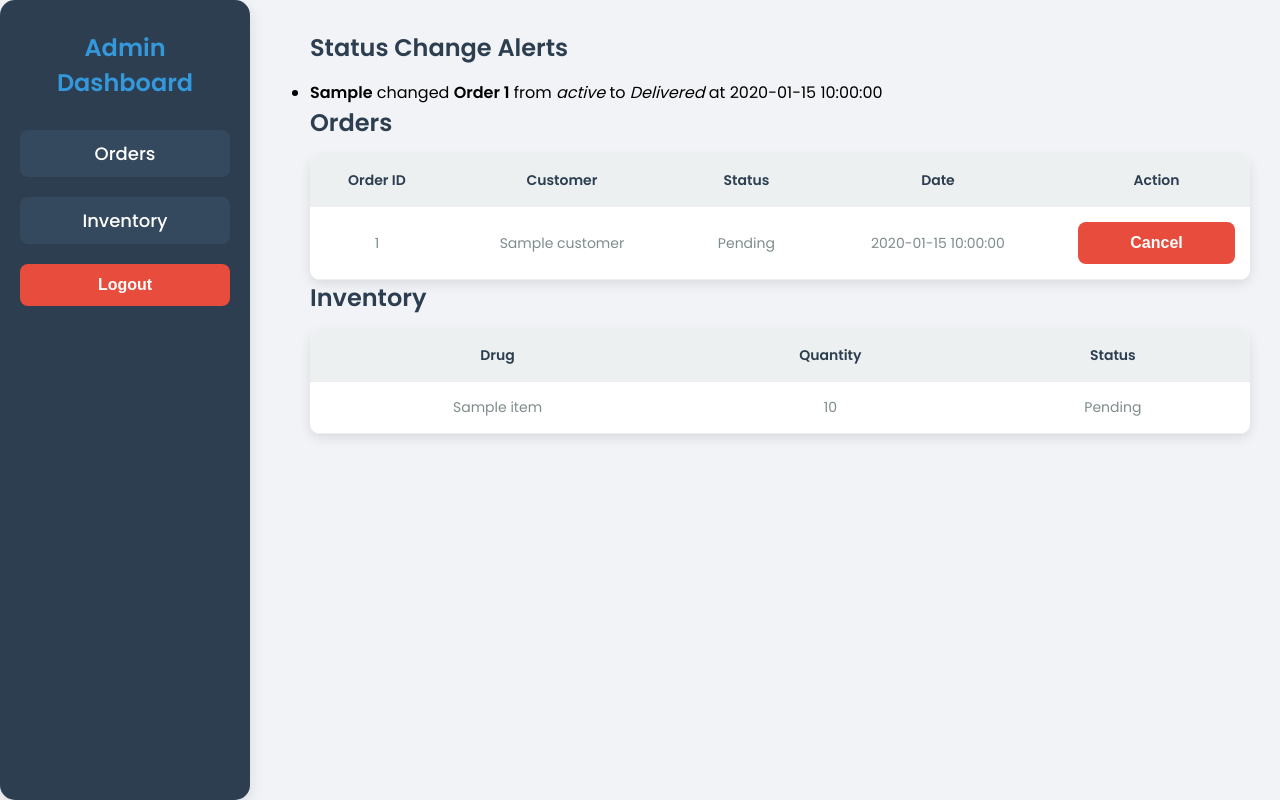
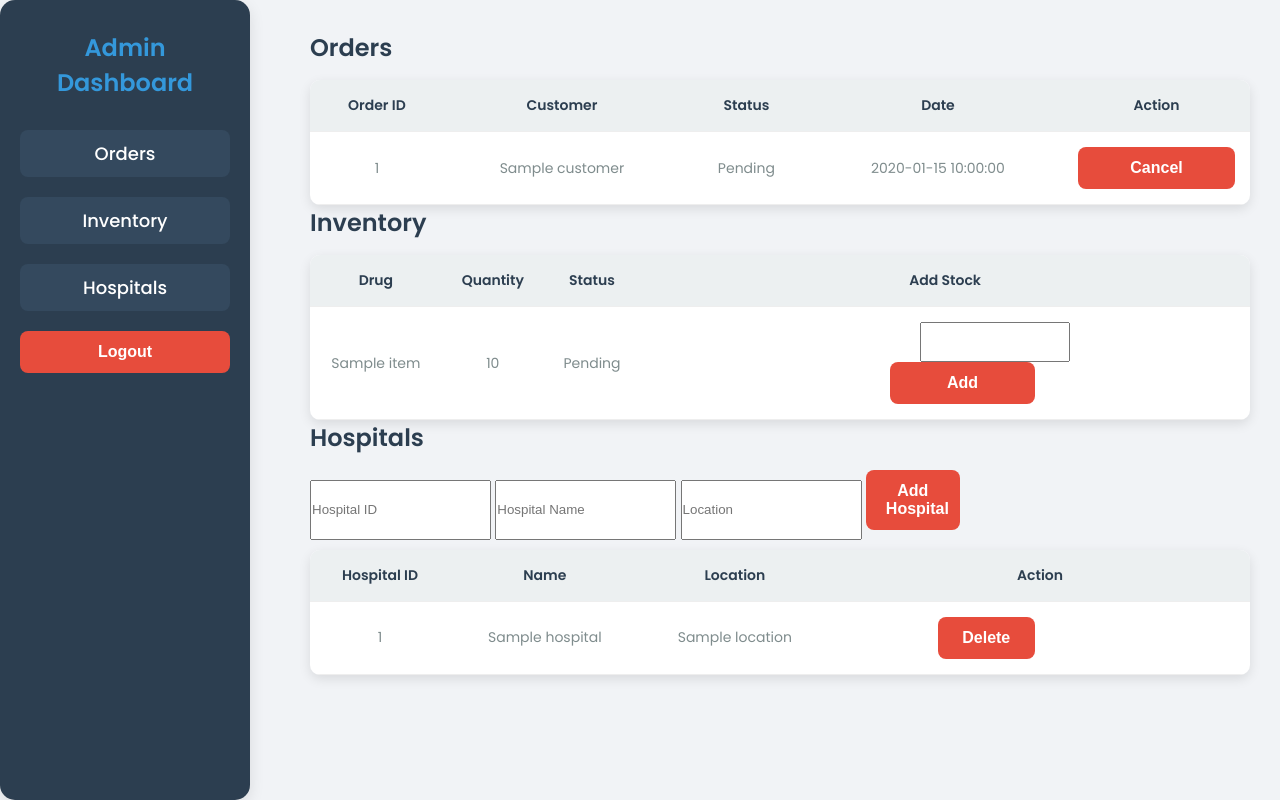
Before and after one commit to chiraanthh/zenith-pres, a Flask app: template templates/adminpage.html in a window 1280 px wide. Run offline with Flask 3, Linux system fonts and the light colour scheme; the template is opened without the code that fills it: most values are stand-ins (such as "Sample title", 1, 10 or a date in 2020).

Commit message:
Initial commit with login, admin, vendor, and hospital pages

```diff
--- a/app.py
+++ b/app.py
@@ -1,6 +1,8 @@
 from flask import Flask, request, render_template, redirect, url_for, flash, session, jsonify
 import mysql.connector
 from flask_cors import CORS
+import random
+import string
 
 app = Flask(__name__)
 CORS(app)
@@ -91,18 +93,45 @@ def admin_dashboard():
                            total_drugs=drugs_in_stock,
                            hospitals=hospitals,
                            updates=updates)
+
+
 # Cancel Order Route
 @app.route('/cancel_order/<int:order_id>', methods=['POST'])
 def cancel_order(order_id):
     with mysql.connector.connect(**db_config) as conn:
-        cursor = conn.cursor(dictionary=True)
-
-        # Example logic to cancel an order (could be updating the status of the order to 'Canceled')
+        cursor = conn.cursor()
         cursor.execute("UPDATE orders SET status = 'Canceled' WHERE order_id = %s", (order_id,))
         conn.commit()
 
     flash(f"Order {order_id} has been canceled.")
-    return redirect(url_for('admin_dashboard'))  # Redirect to the admin dashboard after canceling
+    return redirect(url_for('admin_dashboard') + '#admin-orders')
+
+
+# Add Hospital Route
+@app.route('/add_hospital', methods=['POST'])
+def add_hospital():
+    name = request.form['name']
+    location = request.form['location']
+
+    with mysql.connector.connect(**db_config) as conn:
+        cursor = conn.cursor()
+        cursor.execute("INSERT INTO hospitals (name, location) VALUES (%s, %s)", (name, location))
+        conn.commit()
+
+    flash("Hospital added successfully.")
+    return redirect(url_for('admin_dashboard') + '#admin-hospitals')
+
+
+# Delete Hospital Route
+@app.route('/delete_hospital/<int:hospital_id>', methods=['POST'])
+def delete_hospital(hospital_id):
+    with mysql.connector.connect(**db_config) as conn:
+        cursor = conn.cursor()
+        cursor.execute("DELETE FROM hospitals WHERE id = %s", (hospital_id,))
+        conn.commit()
+
+    flash("Hospital deleted successfully.")
+    return redirect(url_for('admin_dashboard') + '#admin-hospitals')
 
 
 # ---------------- VENDOR PAGE ----------------
@@ -123,105 +152,50 @@ def vendor_dashboard():
                            page='vendor',
                            orders=orders,
                            inventory=inventory)
+
+
 @app.route('/update_order_status/<int:order_id>', methods=['POST'])
 def update_order_status(order_id):
-    new_status = None
-    entered_otp = None
-
-    # Handle form submission (from <form method="POST">)
-    if request.form:
-        new_status = request.form.get('status')
-    # Handle fetch() JSON request
-    elif request.is_json:
-        data = request.get_json()
-        new_status = data.get('status')
-        entered_otp = data.get('otp')
-
-    if not new_status:
-        flash('Invalid status.')
-        return redirect(url_for('vendor_dashboard'))
+    data = request.get_json()
+    new_status = data.get('status')
+    otp_entered = data.get('otp')
 
     with mysql.connector.connect(**db_config) as conn:
-        cursor = conn.cursor(dictionary=True)
+        cur = conn.cursor()
 
-        # Fetch the order
-        cursor.execute("SELECT * FROM orders WHERE order_id = %s", (order_id,))
-        order = cursor.fetchone()
+        # Fetch current OTP and status change count from DB
+        cur.execute("SELECT otp, status_change_count FROM orders WHERE order_id = %s", (order_id,))
+        row = cur.fetchone()
 
-        if not order:
-            flash('Order not found.')
-            return redirect(url_for('vendor_dashboard'))
+        if not row:
+            return jsonify({'success': False, 'message': 'Order not found'})
 
-        # Validate OTP if status is being set to Delivered
-        if new_status == 'Delivered':
-            if not entered_otp or str(entered_otp) != str(order.get("otp")):
-                if request.is_json:
-                    return jsonify({"success": False, "error": "Invalid OTP"})
-                else:
-                    flash('Invalid OTP.')
-                    return redirect(url_for('vendor_dashboard'))
+        correct_otp, change_count = row
 
-        # Update the status
-        cursor.execute("""
+        if change_count >= 3:
+            return jsonify({'success': False, 'message': 'Status change limit exceeded'})
+
+        if new_status == "Delivered":
+            if not otp_entered or otp_entered != correct_otp:
+                return jsonify({'success': False, 'message': 'Invalid OTP'})
+
+        # Update order status and increment counter
+        cur.execute("""
             UPDATE orders
             SET status = %s, status_change_count = status_change_count + 1
             WHERE order_id = %s
         """, (new_status, order_id))
         conn.commit()
 
-    if request.is_json:
-        return jsonify({"success": True})
-    else:
-        flash('Order status updated successfully!')
-        return redirect(url_for('vendor_dashboard'))
-
-# ---------------- HOSPITAL PAGE ----------------
-@app.route('/hospital')
-def hospital_dashboard():
-    if 'username' not in session or session.get('role') != 'hospital':
-        return redirect(url_for('login'))  # Redirect to login if not hospital
-
-    username = session['username']
-
-    with mysql.connector.connect(**db_config) as conn:
-        cursor = conn.cursor(dictionary=True)
-
-        cursor.execute("SELECT * FROM orders WHERE customer = %s", (username,))
-        orders = cursor.fetchall()  # Fetch orders along with OTPs
-
-    return render_template('hospitalpage.html',
-                           page='hospital',
-                           orders=orders)
-
-    if 'username' not in session or session.get('role') != 'hospital':
-        return redirect(url_for('login'))  # Redirect to login if not hospital
-
-    username = session['username']
-
-    with mysql.connector.connect(**db_config) as conn:
-        cursor = conn.cursor(dictionary=True)
-
-        cursor.execute("SELECT * FROM inventory WHERE status = 'In Stock'")
-        inventory = cursor.fetchall()
-
-        cursor.execute("SELECT * FROM orders WHERE customer = %s", (username,))
-        orders = cursor.fetchall()
-
-    return render_template('hospitalpage.html',
-                           page='hospital',
-                           inventory=inventory,
-                           orders=orders)
+        return jsonify({'success': True})
 
 
 # ---------------- PLACE ORDER ----------------
-import random
-import string
-
 # Function to generate a random OTP
 def generate_otp(length=6):
     return ''.join(random.choices(string.digits, k=length))
 
-# Update the `place_order` endpoint to generate OTP for pending orders
+
 @app.route('/place_order', methods=['POST'])
 def place_order():
     data = request.get_json()
@@ -261,14 +235,79 @@ def place_order():
                 return jsonify({"error": "Insufficient stock"})
 
         return jsonify({"error": "Drug not found"})
+@app.route('/hospital')
+def hospital_dashboard():
+    if 'username' not in session or session.get('role') != 'hospital':
+        return redirect(url_for('login'))  # Redirect to login if not hospital
+
+    username = session['username']
+
+    with mysql.connector.connect(**db_config) as conn:
+        cursor = conn.cursor(dictionary=True)
+
+        # Fetch inventory
+        cursor.execute("SELECT * FROM inventory WHERE status = 'In Stock'")
+        inventory = cursor.fetchall()
+
+        # Fetch orders
+        cursor.execute("SELECT * FROM orders WHERE customer = %s", (username,))
+        orders = cursor.fetchall()
+
+    return render_template('hospitalpage.html',
+                           page='hospital',
+                           inventory=inventory,
+                           orders=orders)
+
 
 
 # ---------------- LOGOUT ----------------
 @app.route('/logout', methods=['POST'])
 def logout():
     session.clear()  # Clear the session
+    return redirect(url_for('login'))  # Redirect to the login page
 
-    return redirect(url_for('login'))  # Redirect to the login page
+
+@app.route('/add_stock', methods=['POST'])
+def add_stock():
+    drug_name = request.form.get('drug_name')
+    quantity = request.form.get('quantity')
+
+    print("Raw input:", drug_name, quantity)  # DEBUG
+
+    if not drug_name or not quantity:
+        flash("Please provide both drug name and quantity.")
+        return redirect(url_for('admin_dashboard') + '#admin-inventory')
+
+    try:
+        quantity = int(quantity.strip())
+
+        with mysql.connector.connect(**db_config) as conn:
+            cur = conn.cursor(dictionary=True)
+
+            cur.execute("SELECT quantity FROM inventory WHERE LOWER(drug_name) = LOWER(%s)", (drug_name,))
+            existing = cur.fetchone()
+            print("Existing:", existing)  # DEBUG
+
+            if existing:
+                new_quantity = existing['quantity'] + quantity
+                cur.execute("UPDATE inventory SET quantity = %s WHERE LOWER(drug_name) = LOWER(%s)",
+                            (new_quantity, drug_name))
+                print(f"Updated {drug_name} to {new_quantity}")  # DEBUG
+            else:
+                cur.execute("INSERT INTO inventory (drug_name, quantity, status) VALUES (%s, %s, %s)",
+                            (drug_name, quantity, 'Available'))
+                print(f"Inserted new drug: {drug_name}")  # DEBUG
+
+            conn.commit()
+            cur.close()
+
+        flash("Stock updated successfully!")
+        return redirect(url_for('admin_dashboard') + '#admin-inventory')
+
+    except Exception as e:
+        print("Error adding stock:", e)
+        flash("Something went wrong while adding stock.")
+        return redirect(url_for('admin_dashboard') + '#admin-inventory')
 
 
 # ---------------- MAIN ----------------
--- a/static/styles.css
+++ b/static/styles.css
@@ -228,6 +228,19 @@ cursor: pointer;
 width: 100%; /* Make it span the full width of the sidebar */
 transition: background-color 0.3s ease;
 }
+.add {
+    background-color: #e74c3c; /* Red color for logout */
+    color: white;
+    border: none;
+    padding: 12px 20px;
+    text-align: center;
+    font-size: 16px;
+    font-weight: 600;
+    border-radius: 8px;
+    cursor: pointer;
+    width: 10%; /* Make it span the full width of the sidebar */
+    transition: background-color 0.3s ease;
+    }
 select {
     background-color: #4d4d4b; /* Red color for logout */
     color: rgb(254, 252, 252);
@@ -241,7 +254,28 @@ select {
     width: 75%; /* Make it span the full width of the sidebar */
     transition: background-color 0.3s ease;
     }
+.btn{
 
+ background-color: #e74c3c; /* Red color for logout */
+ float:right;
+ margin-right:200px;
+color: white;
+border: none;
+padding: 12px 20px;
+text-align: center;
+font-size: 16px;
+font-weight: 600;
+border-radius: 8px;
+cursor: pointer;
+width: 25%; /* Make it span the full width of the sidebar */
+transition: background-color 0.3s ease;
+}
+.btn:hover {
+        background-color: #c0aa2b; /* Darker red on hover */
+        }
+.btn:focus {
+        outline: none;
+}
 .logout-btn:hover {
 background-color: #c0aa2b; /* Darker red on hover */
 }
--- a/templates/adminpage.html
+++ b/templates/adminpage.html
@@ -14,6 +14,7 @@
         <ul>
             <li><a href="#admin-orders">Orders</a></li>
             <li><a href="#admin-inventory">Inventory</a></li>
+            <li><a href="#admin-hospitals">Hospitals</a></li>
             <li><form action="{{ url_for('logout') }}" method="POST" id="logout-form">
                 <button type="submit" class="logout-btn">Logout</button>
             </form></li>
@@ -21,21 +22,6 @@
     </div>
 
     <div class="main-content">
-        <section id="admin-alerts">
-            <h2>Status Change Alerts</h2>
-            <ul>
-                {% for update in updates %}
-                <li>
-                    <strong>{{ update.changed_by }}</strong> changed
-                    <strong>Order {{ update.order_id }}</strong> from
-                    <em>{{ update.old_status }}</em> to
-                    <em>{{ update.new_status }}</em> at {{ update.timestamp }}
-                </li>
-                {% else %}
-                <li>No recent status updates.</li>
-                {% endfor %}
-            </ul>
-        </section>
 
         <section id="admin-orders">
             <h2>Orders</h2>
@@ -81,6 +67,7 @@
                         <th>Drug</th>
                         <th>Quantity</th>
                         <th>Status</th>
+                        <th>Add Stock</th> <!-- New Column -->
                     </tr>
                 </thead>
                 <tbody>
@@ -89,11 +76,59 @@
                         <td>{{ item.drug_name }}</td>
                         <td>{{ item.quantity }}</td>
                         <td>{{ item.status }}</td>
+                        <td>
+                            <form method="POST" action="{{ url_for('add_stock') }}">
+                                <input type="hidden" name="drug_name" value="{{ item.drug_name }}">
+                                <input type="number" name="quantity" min="1" required style="width: 150px; height: 40px;margin-left:100px; display:inline;">
+                                <button type="submit" class="btn">Add</button>
+                            </form>
+
+                        </td>
                     </tr>
                     {% endfor %}
                 </tbody>
             </table>
         </section>
+        <!-- Hospital Management Section -->
+<section id="admin-hospitals">
+    <h2>Hospitals</h2>
+
+    <!-- Add Hospital Form -->
+    <form action="{{ url_for('add_hospital') }}" method="POST" class="form-style">
+        <input type="text" name="id" required placeholder="Hospital ID"  style = "height:60px">
+        <input type="text" name="name" required placeholder="Hospital Name" style = "height:60px">
+        <input type="text" name="location" required placeholder="Location" style = "height:60px">
+        <button type="submit" class="add">Add Hospital</button>
+    </form>
+
+    <!-- Hospital List -->
+    <table>
+        <thead>
+            <tr>
+                <th>Hospital ID</th>
+                <th>Name</th>
+                <th>Location</th>
+                <th>Action</th>
+            </tr>
+        </thead>
+        <tbody>
+            {% for hospital in hospitals %}
+            <tr>
+                <td>{{ hospital.id }}</td>
+                <td>{{ hospital.name }}</td>
+                <td>{{ hospital.location }}</td>
+                <td>
+                    <form action="{{ url_for('delete_hospital', hospital_id=hospital.id) }}" method="POST" style="display:inline;">
+                        <button type="submit" class = "btn" onclick="return confirm('Are you sure you want to delete this hospital?');">Delete</button>
+                    </form>
+                </td>
+            </tr>
+            {% endfor %}
+        </tbody>
+    </table>
+</section>
+
+
     </div>
 </body>
 </html>
```
Also changed, not shown: templates/vendorpage.html (+36 -29 lines).
